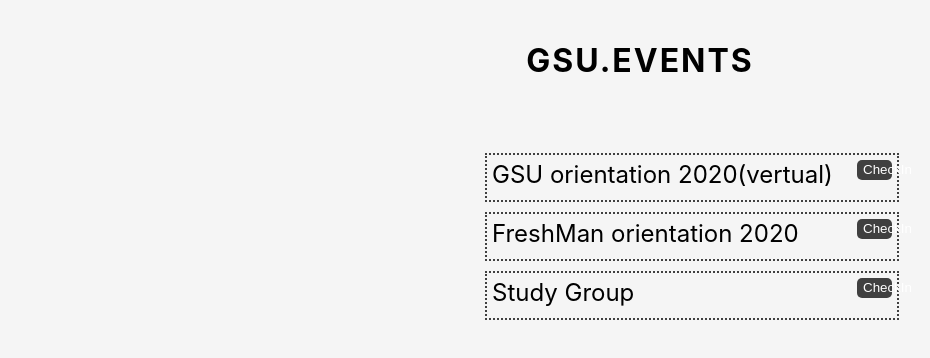
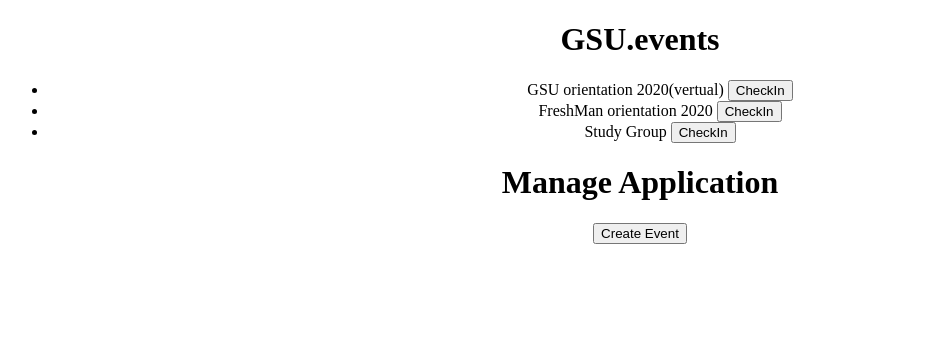
Before and after one commit to Mforrest20/Event-Attendance-Tracker, a React (Create React App) app in the folder react-ui/: page / in a window 1280 px wide. Shown: the top 358 px of the page, without its empty margins (0-930 px from the left). Built offline with nearby package versions, Linux system fonts and the light colour scheme.

Commit message:
added create event stuff

```diff
--- a/react-ui/src/App.js
+++ b/react-ui/src/App.js
@@ -1,23 +1,24 @@
-import React, {Component} from 'react';
+import React, { Component } from 'react';
 import Events from './component/EventsList';
+import CreateEvent from './component/CreateEvent';
 
 
-export default class App extends Component{
+export default class App extends Component {
 
-  state={
+  state = {
     'eventsLists': [
-      {'name': 'GSU orientation 2020(vertual)', 'id': 0},
-      {'name': 'FreshMan orientation 2020', 'id':1},
-      {'name': 'Study Group', 'id': 2}
+      { 'name': 'GSU orientation 2020(vertual)', 'id': 0 },
+      { 'name': 'FreshMan orientation 2020', 'id': 1 },
+      { 'name': 'Study Group', 'id': 2 }
     ]
   }
 
   render() {
     return (
       <div className='App'>
-
-      <h1>GSU.events</h1>
-      <Events eventsLists={this.state.eventsLists}></Events>
+        <h1>GSU.events</h1>
+        <Events eventsLists={this.state.eventsLists}></Events>
+        <CreateEvent />
       </div>
     );
   }
--- /dev/null
+++ b/react-ui/src/component/CreateEvent.js
@@ -0,0 +1,54 @@
+import React from 'react';
+class CreateEvent extends React.Component {
+
+    state = { showForm: false }
+
+    showForm = () => {
+        return (
+            <div className="form-style-6">
+                <form id="add-app">
+
+                    <label>Event Name: </label>
+                    <input type="text"></input>
+
+                    <label>Semester: </label>
+                    <input type="text" ></input>
+
+                    <label>Year: </label>
+                    <input type="number"></input>
+
+                    <label>Description (Optional): </label>
+                    <textarea placeholder="Type your Message.."></textarea>
+
+                    <label>Start Date: </label>
+                    <input type="date"></input>
+
+                    <label>End Date: </label>
+                    <input type="date"></input>
+
+                    <label>Semester: </label>
+                    <input type="text" ></input>
+
+                    <label>Start Time: </label>
+                    <input type="time" ></input>
+
+                    <label>End Time: </label>
+                    <input type="time" ></input>
+
+                    <button>Create</button>
+                </form>
+            </div>
+        );
+    }
+    render() {
+        return (
+            <div className='create-event'>
+                <h1>Manage Application</h1>
+                <button onClick={() => this.setState({ showForm: true })}>Create Event</button>
+                {this.state.showForm ? this.showForm() : null}
+            </div>
+        );
+    }
+}
+
+export default CreateEvent;
--- a/react-ui/src/index.css
+++ b/react-ui/src/index.css
@@ -1,107 +1,117 @@
-body {
-  margin: 0;
-  font-family: -apple-system, BlinkMacSystemFont, "Segoe UI", "Roboto", "Oxygen",
-    "Ubuntu", "Cantarell", "Fira Sans", "Droid Sans", "Helvetica Neue",
-    sans-serif;
-  -webkit-font-smoothing: antialiased;
-  -moz-osx-font-smoothing: grayscale;
-  background: whitesmoke;
+.App {
+  text-align: center;
 }
 
-h1{
-  padding: 20px;
-  text-transform: uppercase;
-  letter-spacing: 2px;
-  text-align: center;
-}
-code {
-  font-family: source-code-pro, Menlo, Monaco, Consolas, "Courier New",
-    monospace;
+.App-logo {
+  height: 40vmin;
+  pointer-events: none;
 }
 
-.list-container{
-
-  width: 400px;
-  max-height: 800px;
-  padding: 10px;
-  margin-left: 460px;
-
+@media (prefers-reduced-motion: no-preference) {
+  .App-logo {
+    animation: App-logo-spin infinite 20s linear;
+  }
 }
 
-form{
-  padding: 10px;
-  margin-left: 560px;
+.App-header {
+  background-color: #282c34;
+  min-height: 50vh;
+  display: flex;
+  flex-direction: column;
+  align-items: center;
+  justify-content: center;
+  font-size: calc(10px + 2vmin);
+  color: white;
 }
 
-input[type=text] {
-  height: 50px;
-  width: 40%;
-  padding: 10px 12px;
-  margin: 5px 15px;
-  margin-left: -60px;
-  box-sizing: border-box;
-  font-family: 'Franklin Gothic Medium', 'Arial Narrow', Arial, sans-serif;
-  border: 1px solid #404040;
-  font-size: 24px;
+.App-link {
+  color: #61dafb;
 }
 
-.list{
-  color: black;
-  margin-left: -30px;
-
+@keyframes App-logo-spin {
+  from {
+    transform: rotate(0deg);
+  }
+  to {
+    transform: rotate(360deg);
+  }
 }
 
-li{
-  width: 400px;
-  height: 35px;
-  margin: 5px;
-  border: 2px dotted #404040;
-  text-decoration: none;
-  list-style: none;
-  padding: 5px;
-  float: left;
-  font-size: 24px;
+/* form style */
+.form-style-6{
+	font: 95% Arial, Helvetica, sans-serif;
+	max-width: 400px;
+	margin: 10px auto;
+	padding: 16px;
+	background: #F7F7F7;
+}
+.form-style-6 h1{
+	background: #43D1AF;
+	padding: 20px 0;
+	font-size: 140%;
+	font-weight: 300;
+	text-align: center;
+	color: #fff;
+	margin: -16px -16px 16px -16px;
+}
+.form-style-6 input[type="text"],
+.form-style-6 input[type="date"],
+.form-style-6 input[type="datetime"],
+.form-style-6 input[type="email"],
+.form-style-6 input[type="number"],
+.form-style-6 input[type="search"],
+.form-style-6 input[type="time"],
+.form-style-6 input[type="url"],
+.form-style-6 textarea,
+.form-style-6 select
+{
+	-webkit-transition: all 0.30s ease-in-out;
+	-moz-transition: all 0.30s ease-in-out;
+	-ms-transition: all 0.30s ease-in-out;
+	-o-transition: all 0.30s ease-in-out;
+	outline: none;
+	box-sizing: border-box;
+	-webkit-box-sizing: border-box;
+	-moz-box-sizing: border-box;
+	width: 100%;
+	background: #fff;
+	margin-bottom: 4%;
+	border: 1px solid #ccc;
+	padding: 3%;
+	color: #555;
+	font: 95% Arial, Helvetica, sans-serif;
+}
+.form-style-6 input[type="text"]:focus,
+.form-style-6 input[type="date"]:focus,
+.form-style-6 input[type="datetime"]:focus,
+.form-style-6 input[type="email"]:focus,
+.form-style-6 input[type="number"]:focus,
+.form-style-6 input[type="search"]:focus,
+.form-style-6 input[type="time"]:focus,
+.form-style-6 input[type="url"]:focus,
+.form-style-6 textarea:focus,
+.form-style-6 select:focus
+{
+	box-shadow: 0 0 5px #43D1AF;
+	padding: 3%;
+	border: 1px solid #43D1AF;
 }
 
-.btn-delete{
-  float: right;
-  border: none;
-  height: 20px;
-  width: 35px;
-  background: #404040;
-  color: #ffffff !important;
-  text-align: center;
-  border-radius: 5px;
-  cursor: pointer;
+.form-style-6 input[type="submit"],
+.form-style-6 input[type="button"]{
+	box-sizing: border-box;
+	-webkit-box-sizing: border-box;
+	-moz-box-sizing: border-box;
+	width: 100%;
+	padding: 3%;
+	background: #43D1AF;
+	border-bottom: 2px solid #30C29E;
+	border-top-style: none;
+	border-right-style: none;
+	border-left-style: none;
+	color: #fff;
 }
-
-.btn-delete:hover{
-  color: #404040 !important;
-  font-weight: 700 !important;
-  letter-spacing: 3px;
-  background: rgba(255, 0, 0, 0.808);
-  transition: all 0.3s ease 0s;
+.form-style-6 input[type="submit"]:hover,
+.form-style-6 input[type="button"]:hover{
+	background: #2EBC99;
 }
-
-.btn-add {
-  border: none;
-  background: #404040;
-  color: #ffffff !important;
-  font-weight: 100;
-  padding: 20px;
-  text-transform: uppercase;
-  border-radius: 6px;
-  display: inline-block;
-  transition: all 0.3s ease 0s;
-  cursor: pointer;
-  }
-
-  .btn-add:hover {
-    color: #404040 !important;
-    font-weight: 700 !important;
-    letter-spacing: 3px;
-    background: rgba(7, 182, 7, 0.63);
-    -webkit-box-shadow: 0px 5px 40px -10px rgba(0,0,0,0.57);
-    -moz-box-shadow: 0px 5px 40px -10px rgba(0,0,0,0.57);
-    transition: all 0.3s ease 0s;
-    }
```
Also changed, not shown: 1 other file (tests, documents, lock files or other folders).
